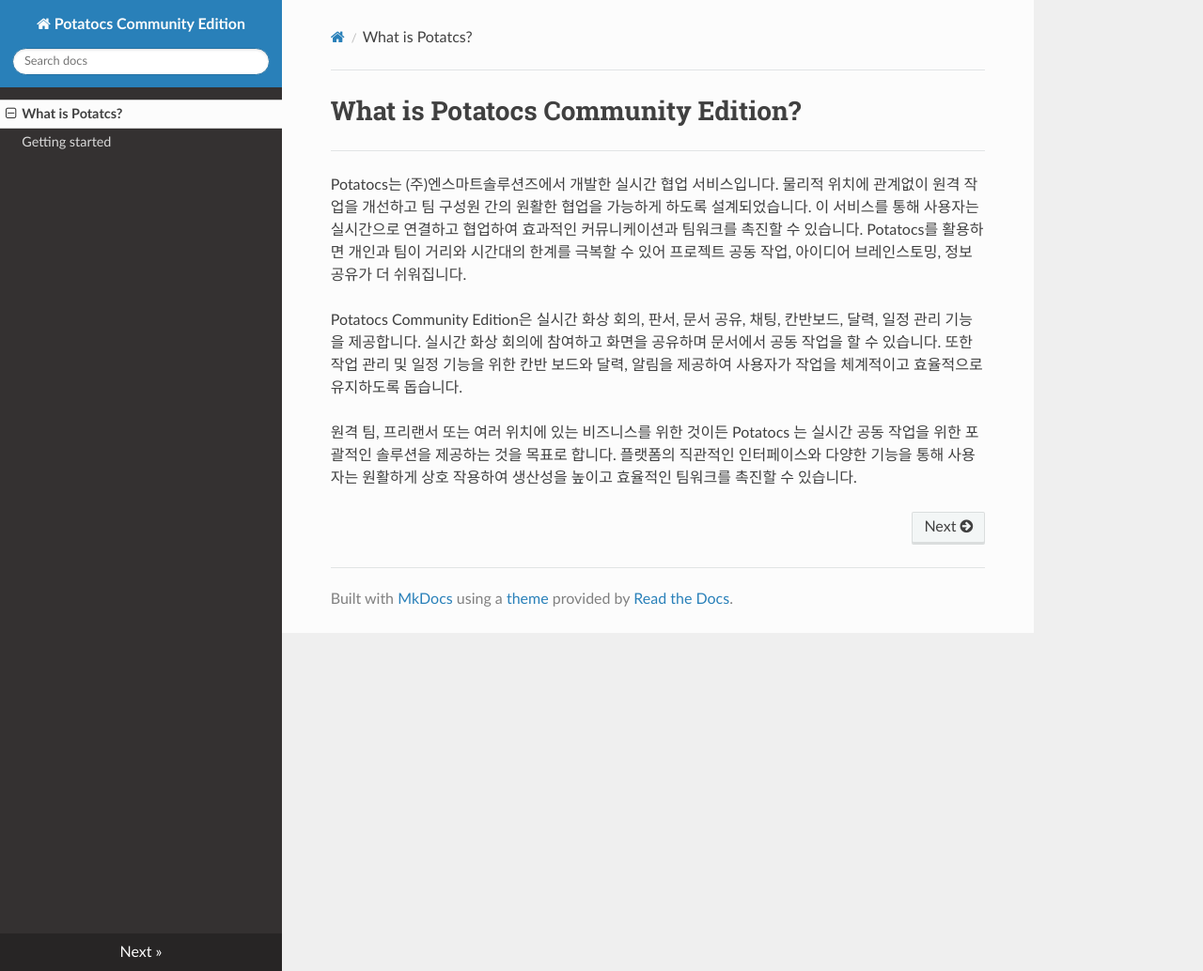
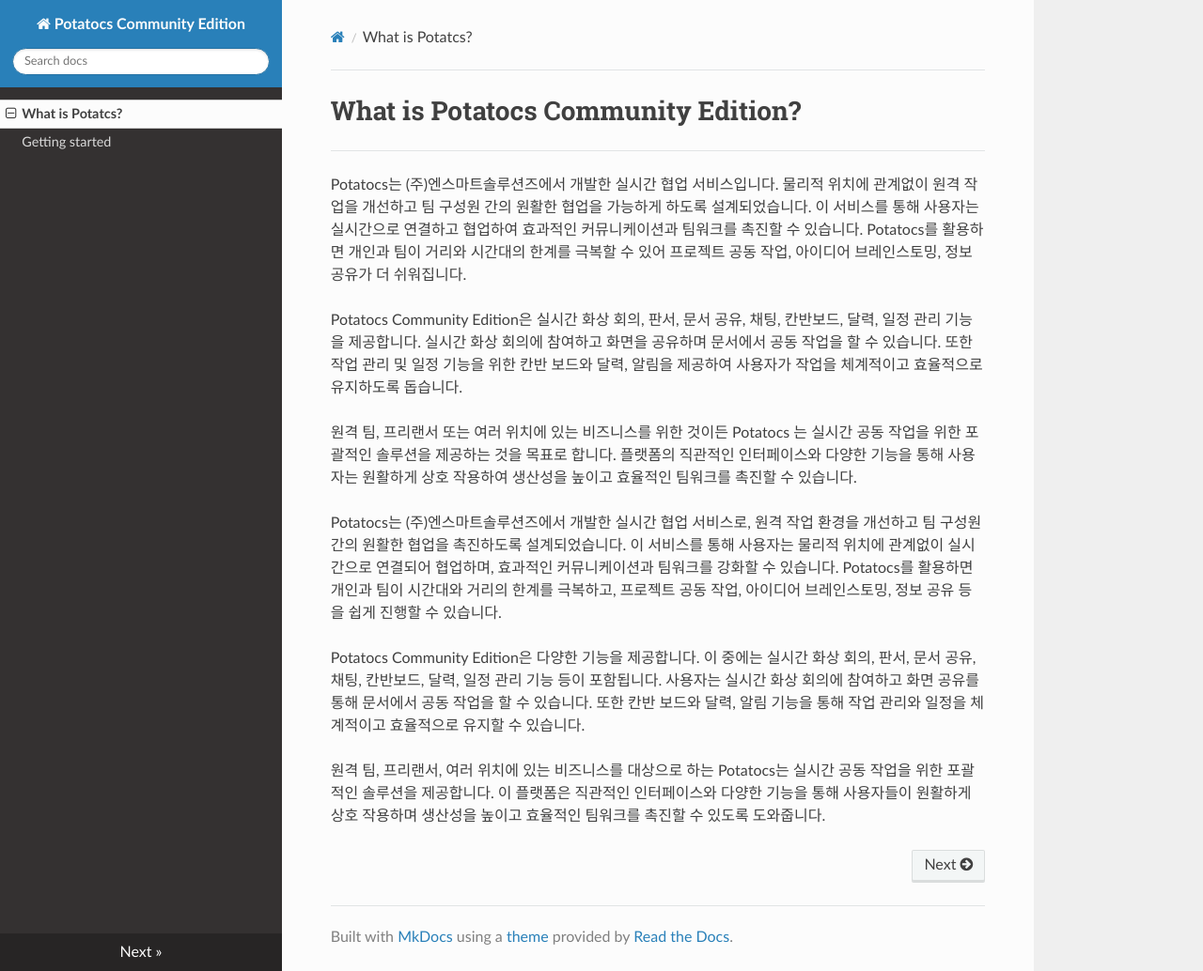
Before and after one commit to potatocs-ce/potatocs-ce-introduction, an MkDocs documentation site: the page built from docs/index.md, in a window 1280 px wide and 1034 px high. Shown: the whole window at 94% size. Built offline with MkDocs 1.6.1, drawn with Linux system fonts in a browser that asks for light colours; nearby versions of some CDN libraries.

Commit message:
Update Documents contents

```diff
--- a/docs/index.md
+++ b/docs/index.md
@@ -7,3 +7,9 @@
 Potatocs Community Edition은 실시간 화상 회의, 판서, 문서 공유, 채팅, 칸반보드, 달력, 일정 관리 기능을 제공합니다. 실시간 화상 회의에 참여하고 화면을 공유하며 문서에서 공동 작업을 할 수 있습니다. 또한 작업 관리 및 일정 기능을 위한 칸반 보드와 달력, 알림을 제공하여 사용자가 작업을 체계적이고 효율적으로 유지하도록 돕습니다.
 
 원격 팀, 프리랜서 또는 여러 위치에 있는 비즈니스를 위한 것이든 Potatocs 는 실시간 공동 작업을 위한 포괄적인 솔루션을 제공하는 것을 목표로 합니다. 플랫폼의 직관적인 인터페이스와 다양한 기능을 통해 사용자는 원활하게 상호 작용하여 생산성을 높이고 효율적인 팀워크를 촉진할 수 있습니다.
+
+Potatocs는 (주)엔스마트솔루션즈에서 개발한 실시간 협업 서비스로, 원격 작업 환경을 개선하고 팀 구성원 간의 원활한 협업을 촉진하도록 설계되었습니다. 이 서비스를 통해 사용자는 물리적 위치에 관계없이 실시간으로 연결되어 협업하며, 효과적인 커뮤니케이션과 팀워크를 강화할 수 있습니다. Potatocs를 활용하면 개인과 팀이 시간대와 거리의 한계를 극복하고, 프로젝트 공동 작업, 아이디어 브레인스토밍, 정보 공유 등을 쉽게 진행할 수 있습니다.
+
+Potatocs Community Edition은 다양한 기능을 제공합니다. 이 중에는 실시간 화상 회의, 판서, 문서 공유, 채팅, 칸반보드, 달력, 일정 관리 기능 등이 포함됩니다. 사용자는 실시간 화상 회의에 참여하고 화면 공유를 통해 문서에서 공동 작업을 할 수 있습니다. 또한 칸반 보드와 달력, 알림 기능을 통해 작업 관리와 일정을 체계적이고 효율적으로 유지할 수 있습니다.
+
+원격 팀, 프리랜서, 여러 위치에 있는 비즈니스를 대상으로 하는 Potatocs는 실시간 공동 작업을 위한 포괄적인 솔루션을 제공합니다. 이 플랫폼은 직관적인 인터페이스와 다양한 기능을 통해 사용자들이 원활하게 상호 작용하며 생산성을 높이고 효율적인 팀워크를 촉진할 수 있도록 도와줍니다.
```
